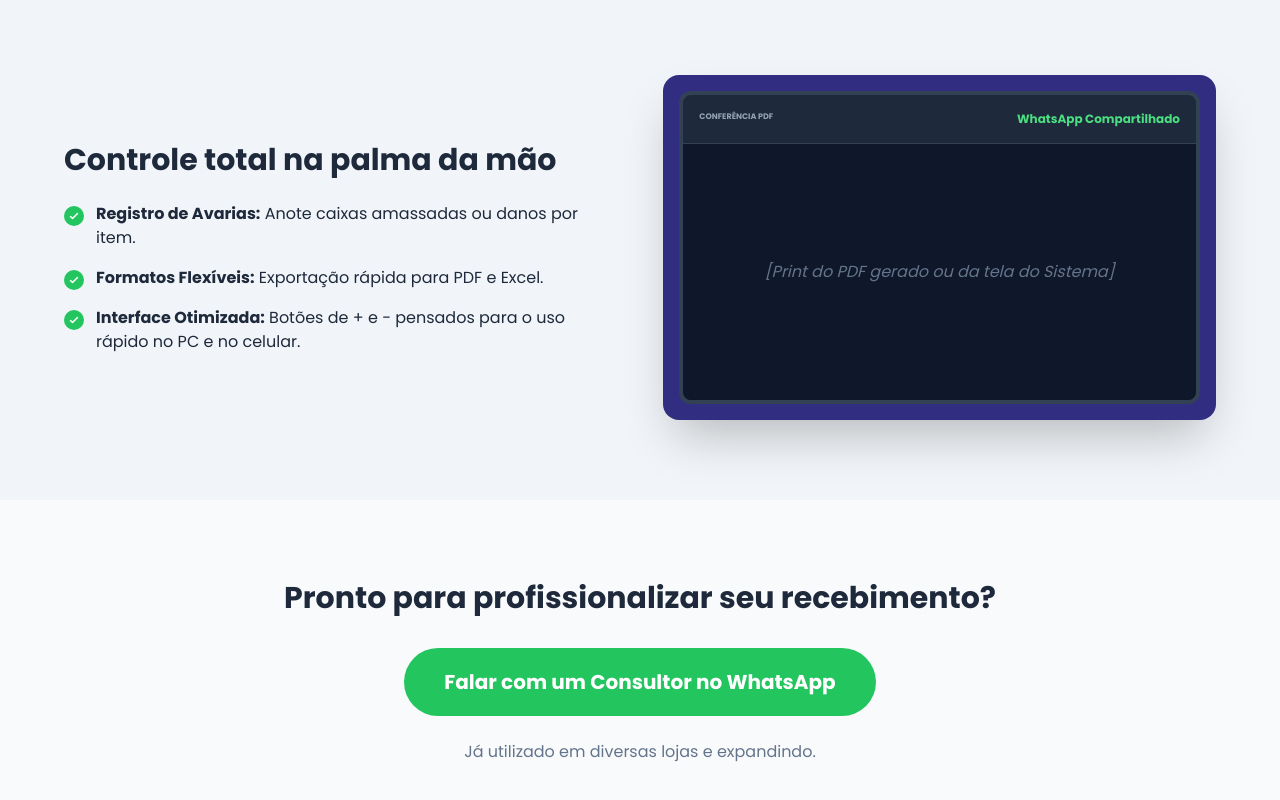
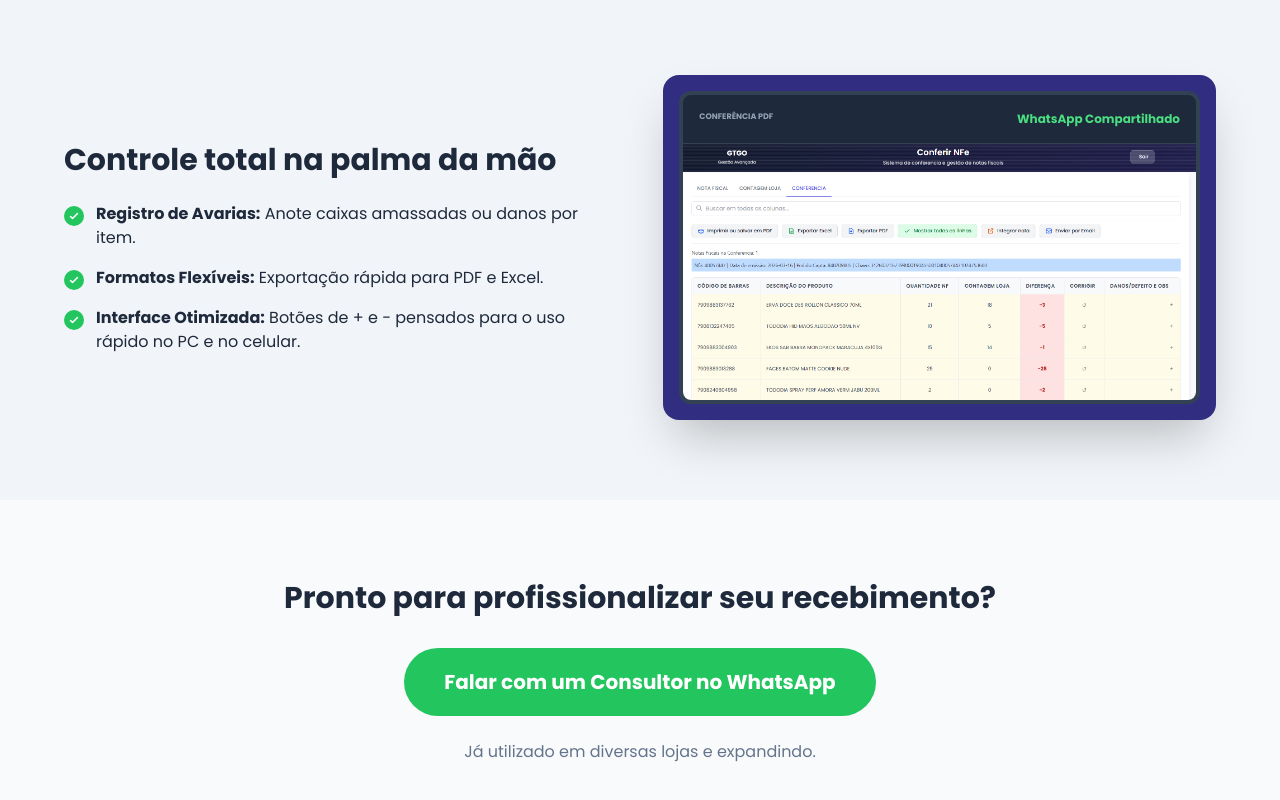
Before and after one commit to sabrininanini-pixel/teste-js-obf, a plain HTML site: page index.html in a window 1280 px wide. Shown: the part 1134-1934 px from the top of the page. Drawn offline with nearby package versions, Linux system fonts and the light colour scheme.

Commit message:
print do sistema rodando

```diff
--- a/index.html
+++ b/index.html
@@ -92,9 +92,9 @@
                         <div class="flex gap-1 text-[8px] uppercase font-bold text-slate-400"><span>Conferência PDF</span></div>
                         <div class="text-green-400 font-bold text-xs">WhatsApp Compartilhado</div>
                     </div>
-                    <div class="h-64 bg-slate-900 flex items-center justify-center text-slate-500 italic">
-                        [Print do PDF gerado ou da tela do Sistema]
-                    </div>
+                    <div class="h-64 bg-slate-900 overflow-hidden flex items-start justify-center">
+    <img src="print-sistema.png" alt="Interface do Sistema de Conferência" class="w-full h-full object-cover object-top hover:scale-105 transition duration-500">
+</div>
                 </div>
             </div>
         </div>
```
